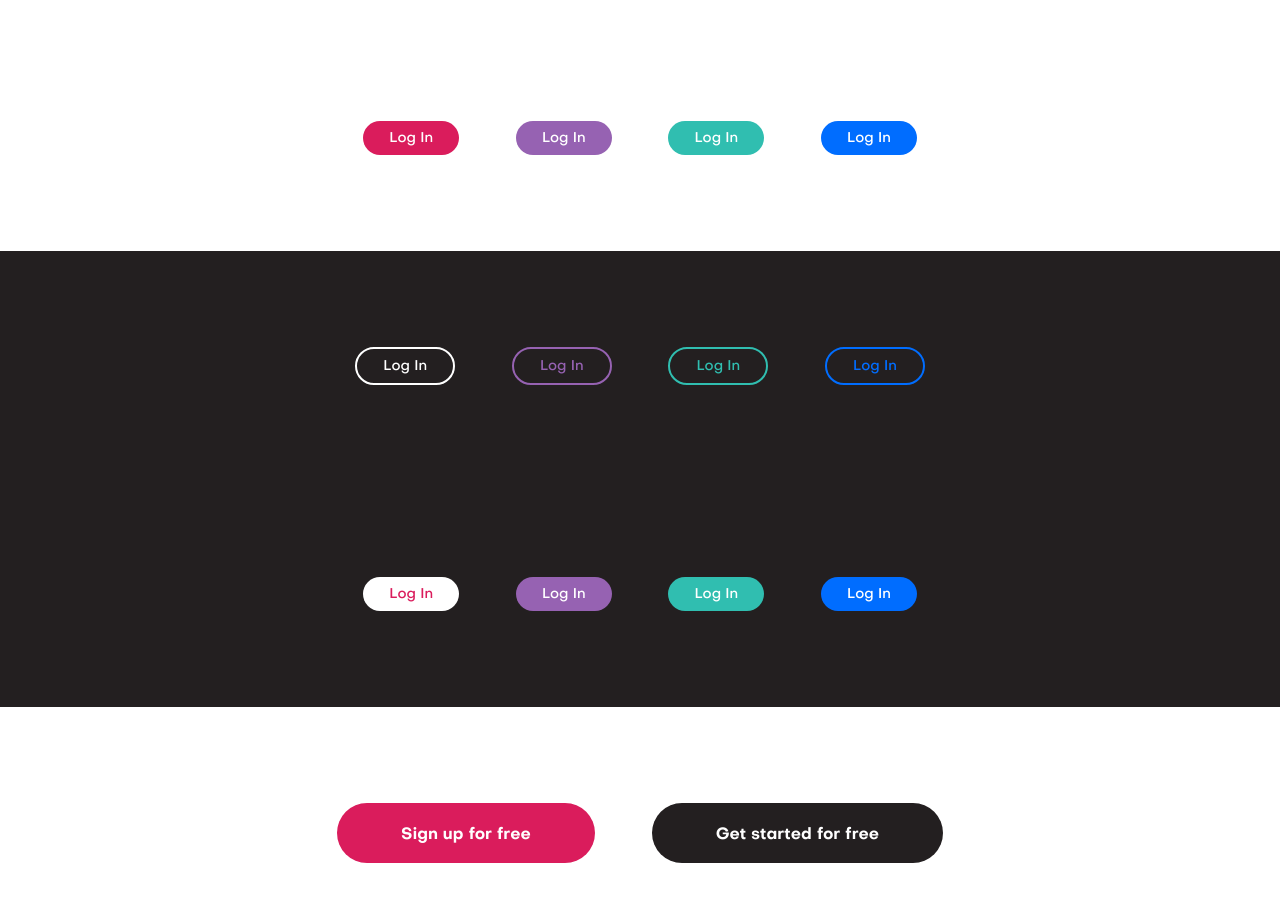
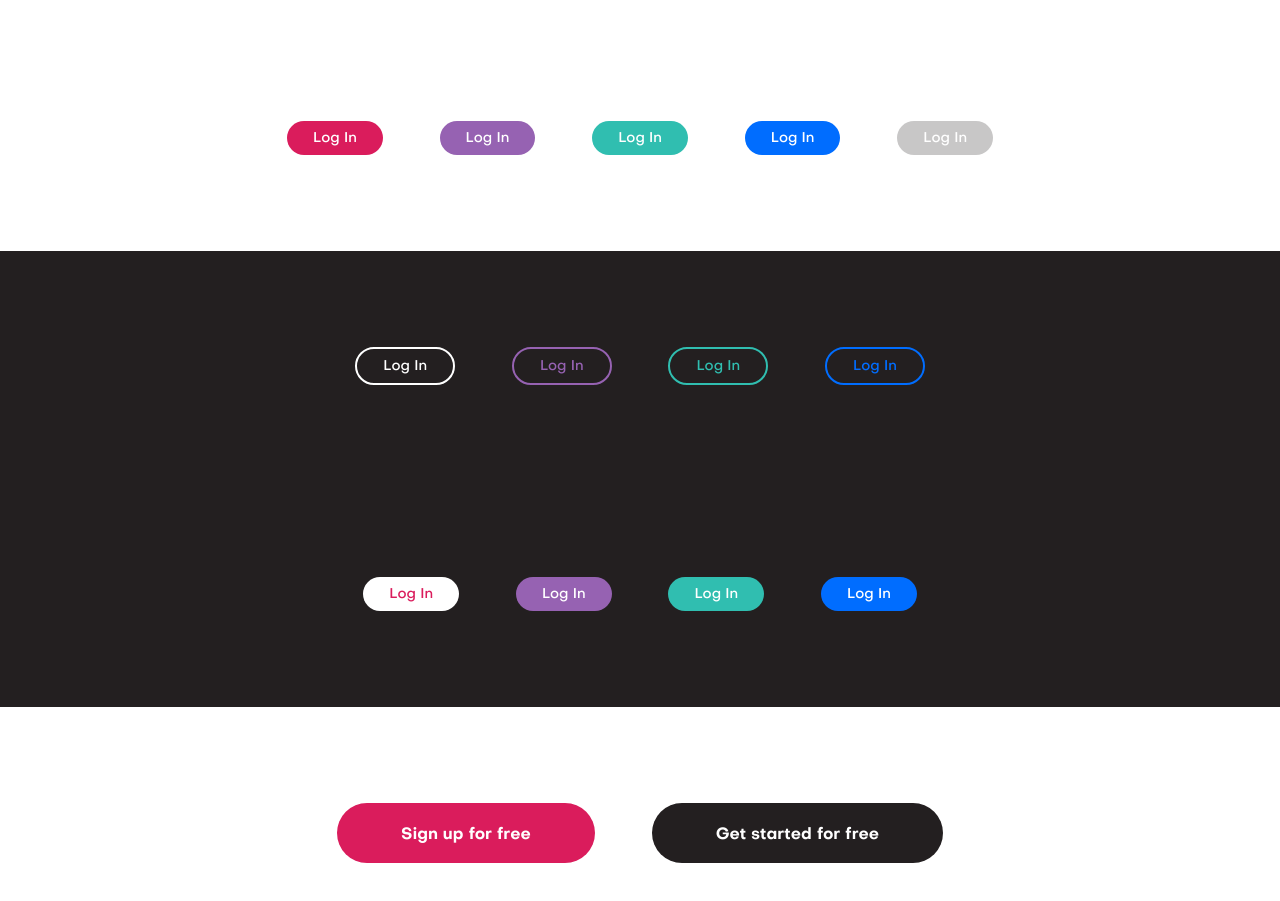
Before and after one commit to jambonz/jambonz-ui, a React app: page /kop in a window 1280 px wide. Shown: the part 5560-6461 px from the top of the page. Built offline with nearby package versions, Linux system fonts and the light colour scheme; the HTML template or start-up script is replaced by a standard one.

Commit message:
add grey buttons and disabled cursor

```diff
--- a/package.json
+++ b/package.json
@@ -1,6 +1,6 @@
 {
   "name": "jambonz-ui",
-  "version": "0.0.8",
+  "version": "0.0.9",
   "description": "A minimal, light-weight UI design package for developing frontends for jambonz apps.",
   "main": "dist/cjs/index.js",
   "module": "dist/esm/index.js",
--- a/src/js/common.ts
+++ b/src/js/common.ts
@@ -7,7 +7,7 @@ import React from 'react';
 export type mainStyles = 'hollow';
 
 /** Valid styles for sub classing, as in `btn--fill--dark` */
-export type subStyles = 'dark' | 'blue' | 'teal' | 'purple' | 'white';
+export type subStyles = 'dark' | 'blue' | 'teal' | 'purple' | 'white' | 'grey';
 
 /** HTML divs, as in <div />  */
 export type DivProps = React.HTMLAttributes<HTMLDivElement>;
--- a/src/styles/_buttons.scss
+++ b/src/styles/_buttons.scss
@@ -64,6 +64,15 @@
 
     &:hover {
       background-color: mix(vars.$grey, vars.$white, vars.$mix-amount);
+    }
+  }
+
+  &--grey {
+    background-color: vars.$grey;
+    color: vars.$white;
+
+    &:hover {
+      background-color: mix(vars.$white, vars.$grey, vars.$mix-amount);
     }
   }
 
@@ -207,10 +216,28 @@
       }
     }
 
+    &.btn--grey {
+      border-color: vars.$grey;
+      color: vars.$grey;
+
+      svg {
+        stroke: vars.$grey;
+      }
+
+      &:hover {
+        background-color: vars.$grey;
+        color: vars.$white;
+
+        svg {
+          stroke: vars.$white;
+        }
+      }
+    }
+
     &[disabled] {
       background-color: transparent;
       border-color: vars.$grey;
-      cursor: default;
+      cursor: not-allowed;
       color: vars.$grey;
 
       svg {
--- a/test-app/src/pages/kop.tsx
+++ b/test-app/src/pages/kop.tsx
@@ -168,6 +168,7 @@ export const KOPPage = () => {
               <Button small subStyle="purple">Log In</Button>
               <Button small subStyle="teal">Log In</Button>
               <Button small subStyle="blue">Log In</Button>
+              <Button small subStyle="grey">Log In</Button>
             </ButtonGroup>
           </div>
         </div>
```
